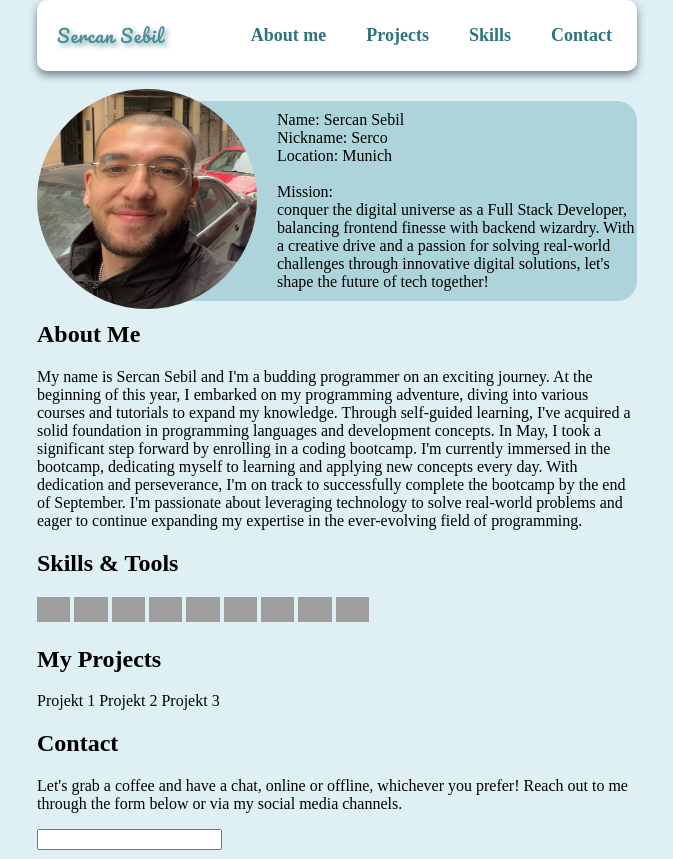
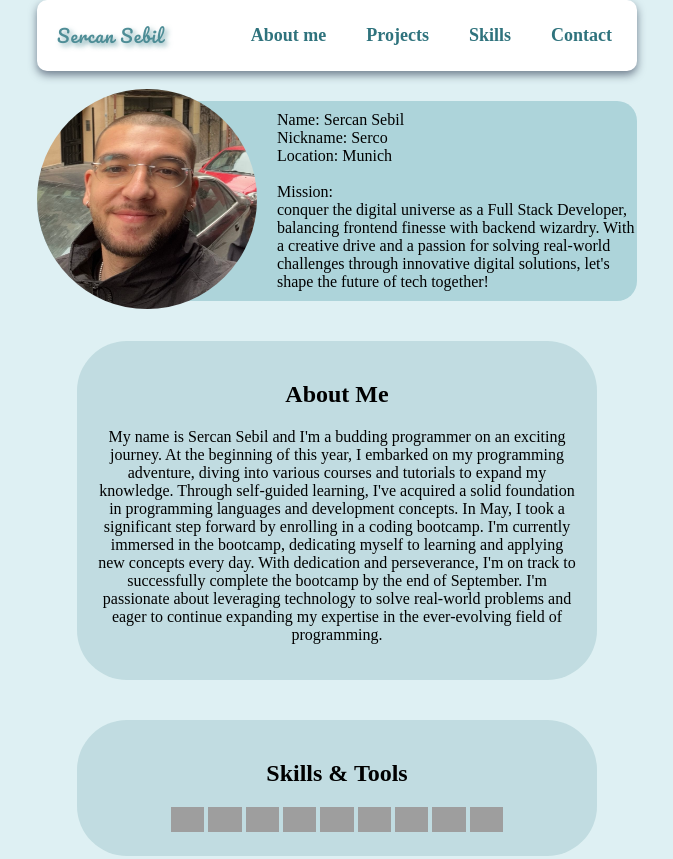
Before and after one commit to Serco627/personal-website, a website: page index.html in a window 1280 px wide. Shown: the top 859 px of the page, without its empty margins (303-976 px from the left). Drawn offline with Linux system fonts and the light colour scheme; grey boxes are pictures that could not be loaded.

Commit message:
fix aboutme and skills section

```diff
--- a/styles.css
+++ b/styles.css
@@ -156,3 +156,19 @@ a {
   width: 220px;
   border-radius: 50%;
 }
+
+.aboutme {
+  background-color: rgba(78, 141, 150, 0.2);
+  padding: 20px;
+  margin: 40px;
+  text-align: center;
+  border-radius: 50px 50px;
+}
+
+.skills {
+  background-color: rgba(78, 141, 150, 0.2);
+  padding: 20px;
+  margin: 40px;
+  text-align: center;
+  border-radius: 50px 50px;
+}
```
